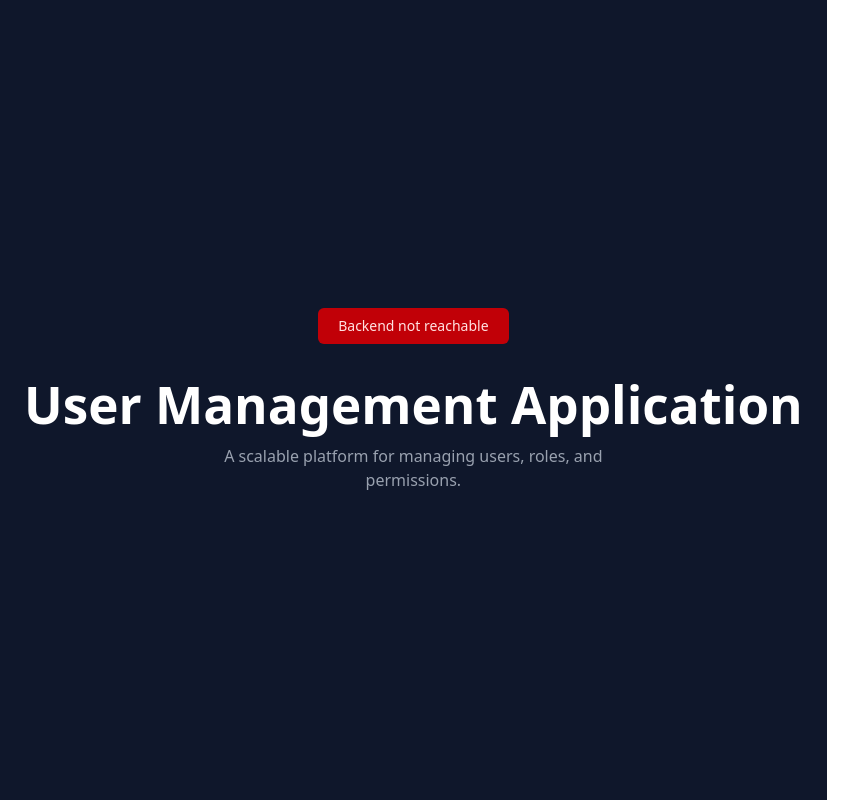
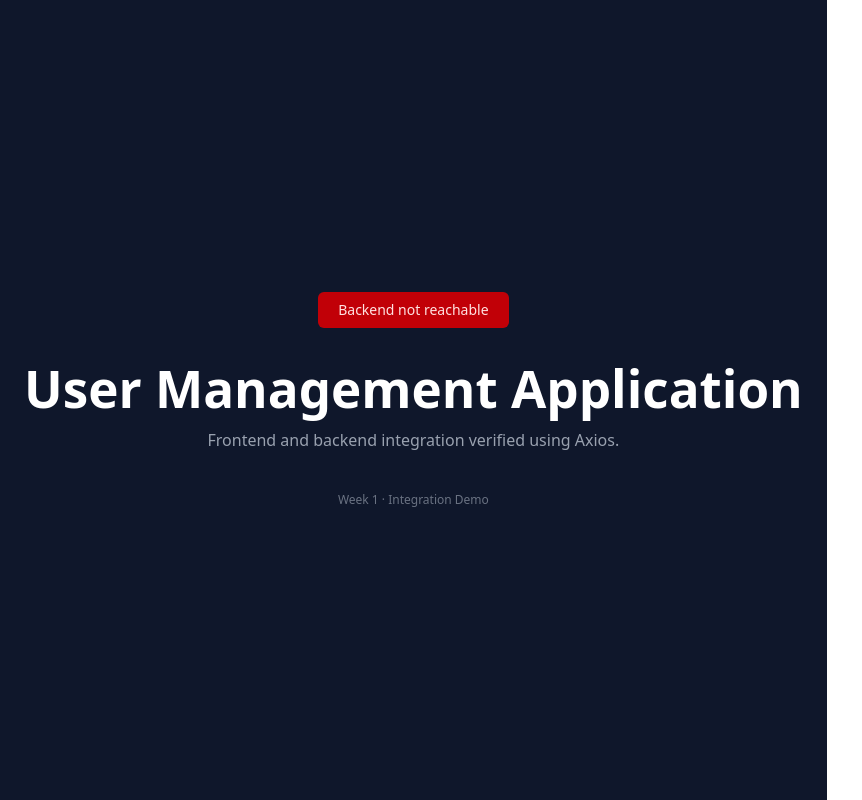
Before and after one commit to Shiv-Narlawar/user-management-frontend, a React (Vite) app: page / in a window 1280 px wide. Shown: the whole page, without its empty margins (0-862 px from the left). Built offline with nearby package versions, Linux system fonts and the light colour scheme; no server answers.

Commit message:
Added .gitnore file

```diff
--- a/package.json
+++ b/package.json
@@ -11,6 +11,7 @@
   },
   "dependencies": {
     "@tailwindcss/vite": "^4.1.18",
+    "axios": "^1.13.5",
     "react": "^19.2.0",
     "react-dom": "^19.2.0"
   },
--- a/src/App.tsx
+++ b/src/App.tsx
@@ -1,15 +1,13 @@
 import { useEffect, useState } from "react";
+import axios from "axios";
 
 export default function App() {
   const [connected, setConnected] = useState(false);
   const [status, setStatus] = useState("Checking backend connection...");
 
   useEffect(() => {
-    fetch("http://localhost:3001/health")
-      .then((res) => {
-        if (!res.ok) throw new Error("Backend error");
-        return res.json();
-      })
+    axios
+      .get("http://localhost:3001/health")
       .then(() => {
         setConnected(true);
         setStatus("Backend connected successfully");
@@ -22,7 +20,6 @@ export default function App() {
 
   return (
     <div className="min-h-screen bg-slate-900 flex flex-col items-center justify-center px-6">
-
       <div
         className={`mb-8 px-5 py-2 rounded-md text-sm font-medium ${
           connected ? "bg-green-700 text-green-100" : "bg-red-700 text-red-100"
@@ -31,14 +28,17 @@ export default function App() {
         {status}
       </div>
 
-      <h1 className="text-3xl md:text-4xl font-semibold text-white text-center">
+      <h1 className="text-3xl font-semibold text-white text-center">
         User Management Application
       </h1>
 
       <p className="mt-3 text-gray-400 text-center max-w-md">
-        A scalable platform for managing users, roles, and permissions.
+        Frontend and backend integration verified using Axios.
       </p>
 
+      <p className="mt-10 text-xs text-gray-500">
+        Week 1 · Integration Demo
+      </p>
     </div>
   );
 }
```
Also changed, not shown: 2 other files (tests, documents, lock files or other folders).
